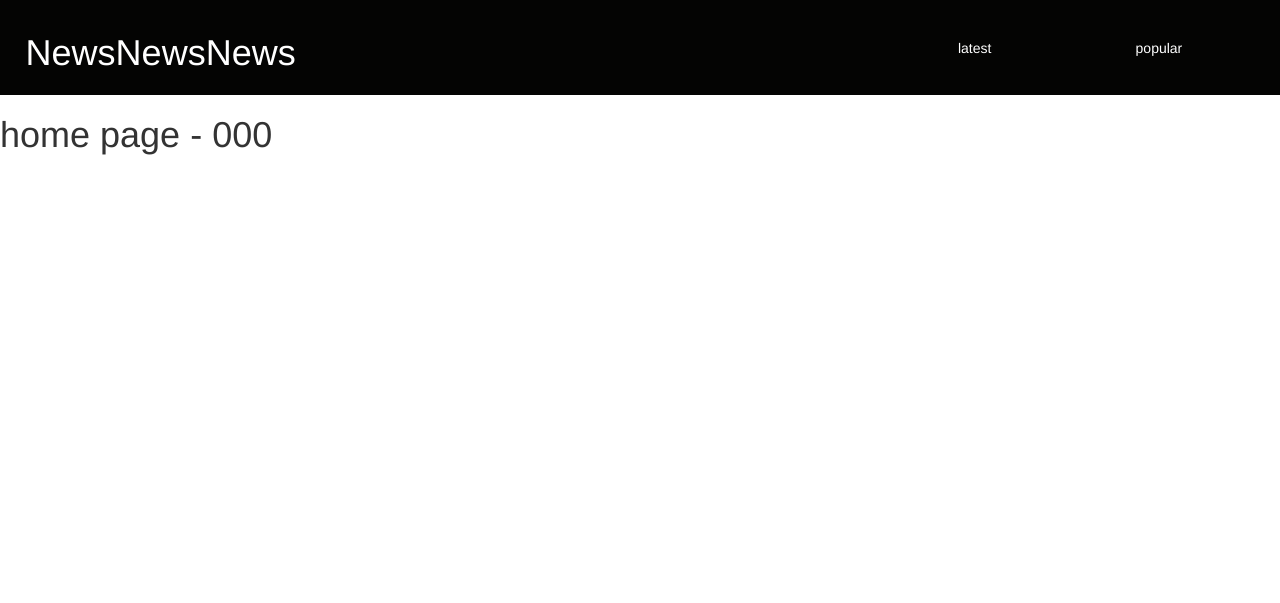
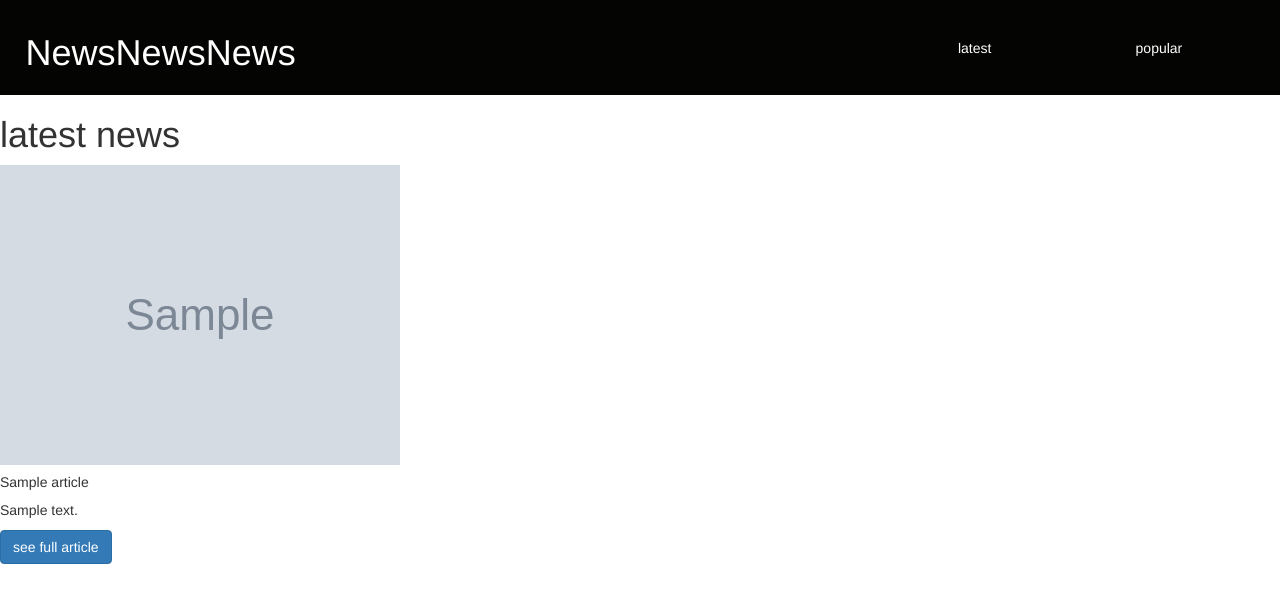
Before and after one commit to ismailPervez/news-news-news, a Flask app: page / in a window 1280 px wide. Shown: the top 603 px of the page. Run offline with Flask 2, Linux system fonts and the light colour scheme; grey boxes marked "Sample" are stand-in pictures; a database or web service that is not in the repository returns one stand-in record (values such as "Sample title"); data that the repository does not hold is empty; some libraries are stand-ins or nearby versions.

Commit message:
added  news articles represented by a card

```diff
--- a/app/request.py
+++ b/app/request.py
@@ -1,15 +1,18 @@
 import requests
 from app import app
 
+
+# gets the current location of the user
 def get_current_location():
     res = requests.get('https://extreme-ip-lookup.com/json/')
     country_code = res.json()["countryCode"].lower()
 
     return country_code
 
-def get_latest_news(current_location):
+# gets the news depending on the resource specified
+def get_news(resource, current_location):
     api_key = app.config["API_KEY"]
     base_url = app.config["BASE_URL"]
-    res = requests.get(base_url.format(current_location, api_key))
-
+    res = requests.get(base_url.format(resource, 'us', api_key))
+    print(base_url.format(resource, current_location, api_key))
     return res.json()
--- a/app/templates/home.html
+++ b/app/templates/home.html
@@ -1,6 +1,20 @@
 {% extends 'layout.html' %}
 {% block content %}
 <main>
-    <h1>home page - {{location}}</h1>
+    <h1>latest news</h1>
+    <section class="articles-container">
+    {% for article in articles %}
+
+            <div class="card" style="width: 18rem;">
+                <img src="{{ article.urlToImage }}" class="card-img-top" alt="...">
+                <div class="card-body">
+                  <h5 class="card-title">{{ article.title }}</h5>
+                  <p class="card-text">{{ article.description }}</p>
+                  <a href="#" class="btn btn-primary">see full article</a>
+                </div>
+              </div>
+
+    {% endfor %}
+    </section>
 </main>
 {% endblock %}
--- a/app/views.py
+++ b/app/views.py
@@ -1,6 +1,6 @@
 from flask import render_template
 from app import app
-from .request import get_current_location
+from .request import get_current_location, get_news
 
 """
 Home page - the route that loads when the page first renders
@@ -8,7 +8,10 @@ Home page - the route that loads when the page first renders
 @app.route("/")
 def index():
     country_code = get_current_location()
-    return render_template('home.html', location=country_code)
+    news = get_news('top-headlines', country_code)
+    if (news['status'] == 'ok'):
+        news_articles = news["articles"]
+    return render_template('home.html', articles=news_articles)
 
 """
 
--- a/instance/config.py
+++ b/instance/config.py
@@ -1,3 +1,3 @@
 API_KEY='7a91f1e975464fe1bf98959861df046e'
-BASE_URL='https://newsapi.org/v2/{}??country={}&apiKey={}'
+BASE_URL='https://newsapi.org/v2/{}?country={}&apiKey={}'
 DEBUG=True
```
